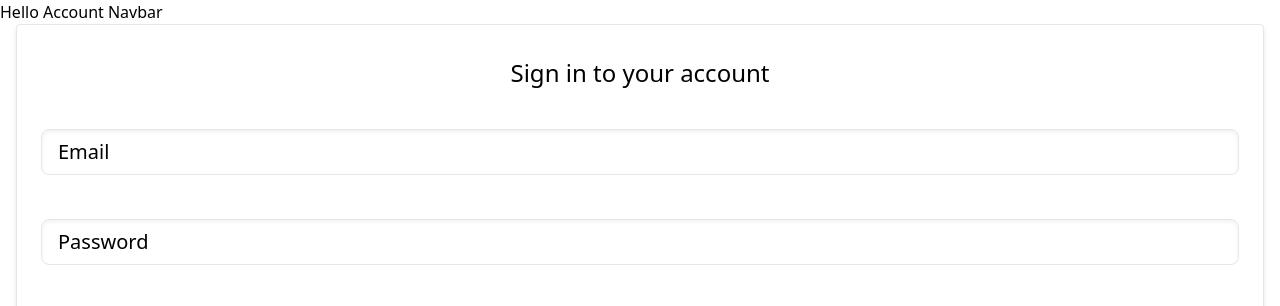
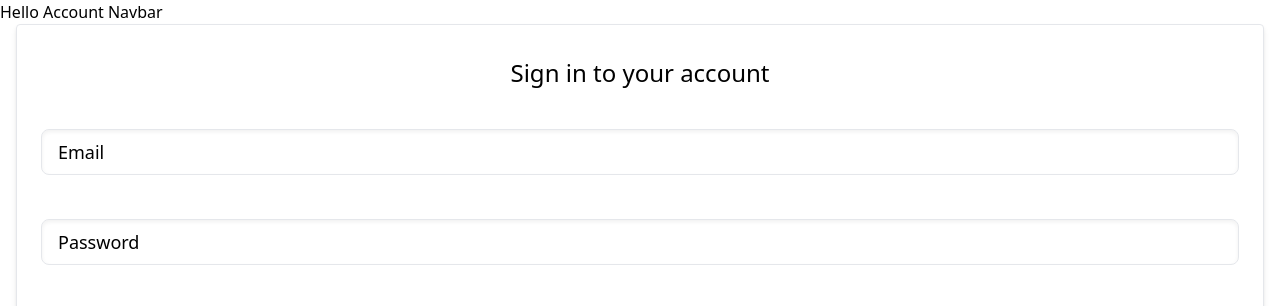
Before and after one commit to BlackCubes/foodtrucks-django-react, a React (Create React App) app in the folder frontend/: page /login in a window 1280 px wide. Shown: the top 306 px of the page. Built offline with nearby package versions, Linux system fonts and the light colour scheme.

Commit message:
Changed TailwindCSS: text-xl to text-lg

```diff
--- a/frontend/src/common/Inputs/PlaceholderStyled.js
+++ b/frontend/src/common/Inputs/PlaceholderStyled.js
@@ -1,7 +1,7 @@
 import styled from 'styled-components';
 
 export default styled.span.attrs(() => ({
-  className: 'absolute text-xl',
+  className: 'absolute text-lg',
 }))`
   top: 9px;
   left: 17px;
```
